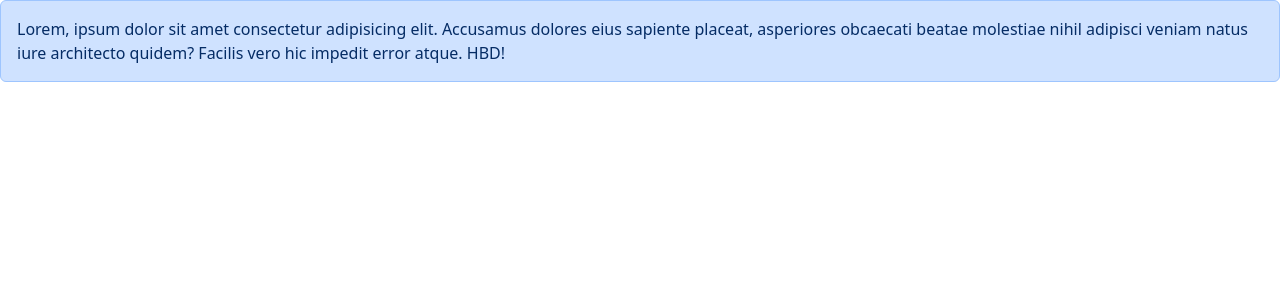
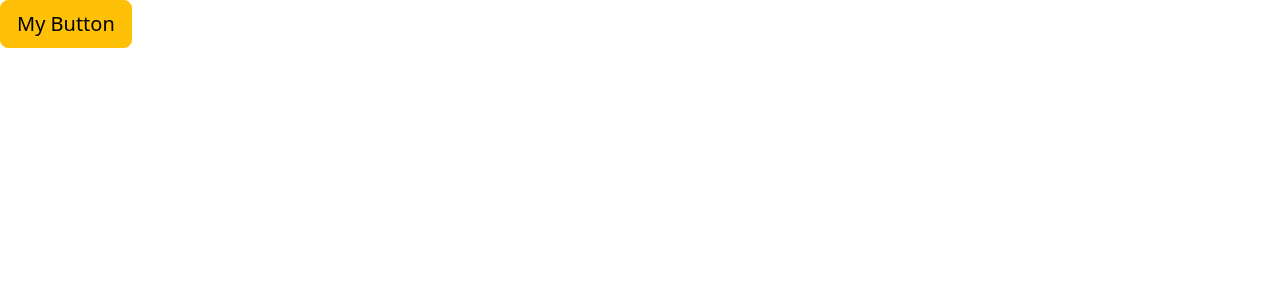
Before and after one commit to rosephdev/react-app-v1, a React (Vite) app: page / in a window 1280 px wide. Shown: the top 300 px of the page. Built offline with nearby package versions, Linux system fonts and the light colour scheme.

Commit message:
exercise button component

```diff
--- a/src/App.tsx
+++ b/src/App.tsx
@@ -1,13 +1,12 @@
 import ListGroup from "./components/ListGroup";
 // import Message from "./Message";
+import { useState } from "react";
 
-import { items, heading, alertText } from "../src/data.js";
+import { items, heading, alertText, buttonText } from "../src/data.js";
 import Alert from "./components/Alert.js";
+import Button from "./components/Button.js";
 
 function App() {
-  const handleSelectItem = (item: string) => {
-    console.log(item);
-  };
   return (
     <div>
       {/* <ListGroup
@@ -15,7 +14,8 @@ function App() {
         items={items}
         onSelectItem={handleSelectItem}
       /> */}
-      <Alert children={alertText} />
+      {/* <Alert children={alertText} /> */}
+      <Button children={buttonText} setColor="btn-warning" />
     </div>
   );
 }
--- /dev/null
+++ b/src/components/Button.tsx
@@ -0,0 +1,14 @@
+import React from "react";
+
+interface ButtonProps {
+  children: string; // children prop passed down to the App component
+  // color?: string; // adding ? is optional
+  color?: "primary" | "secondary" | "danger" | "warning"; // adding ? is optional | adding string literal for other color options
+  onClick: () => void; // triggers a click on a button
+}
+
+const Button = ({ children, setColor }: ButtonProps) => {
+  return <button className={`btn btn-lg ${setColor}`}>{children}</button>;
+};
+
+export default Button;
--- a/src/data.js
+++ b/src/data.js
@@ -13,3 +13,5 @@ export const items = [
 export const heading = "List Group";
 export const alertText =
   "Lorem, ipsum dolor sit amet consectetur adipisicing elit. Accusamus dolores eius sapiente placeat, asperiores obcaecati beatae molestiae nihil adipisci veniam natus iure architecto quidem? Facilis vero hic impedit error atque.";
+
+export const buttonText = "My Button";
```
